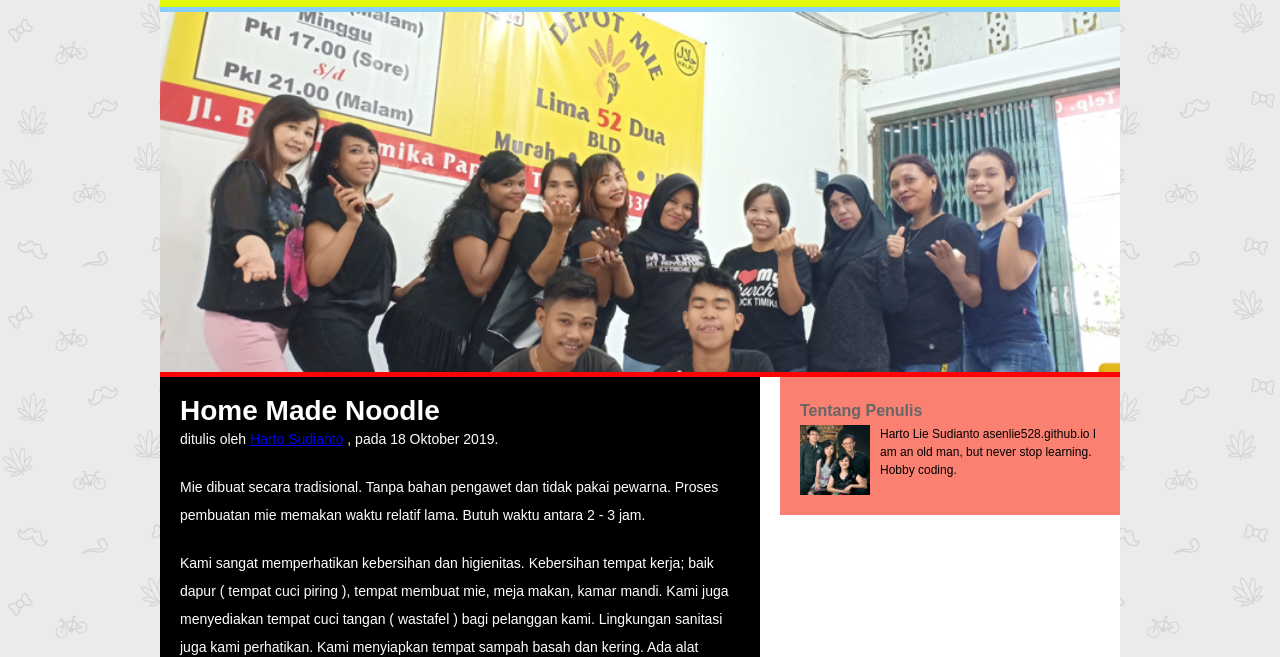
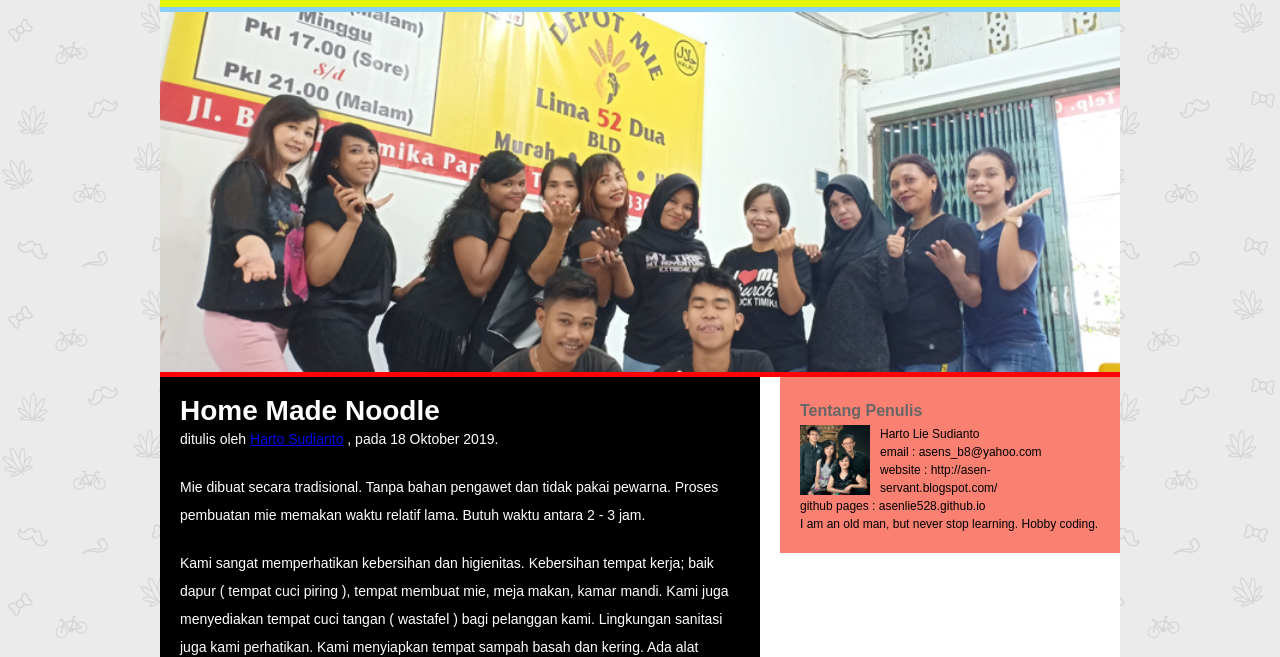
Before and after one commit to asenlie528/asenlie528.github.io, a plain HTML site: page index.html in a window 1280 px wide. Shown: the part 147-804 px from the top of the page. Drawn offline with Linux system fonts and the light colour scheme.

Commit message:
Revisi penulis

```diff
--- a/index.html
+++ b/index.html
@@ -37,9 +37,11 @@
 			<div class="sidebar">
 				<h3>Tentang Penulis</h3>
 				<img src="img/keluarga09_Crop_Thumb.png" alt="harto">
-				<p>Harto Lie Sudianto
-					asenlie528.github.io
-					I am an old man, but never stop learning. Hobby coding.</p>
+				<p>Harto Lie Sudianto</p>
+				<p>email : asens_b8@yahoo.com</p>
+				<p>website : http://asen-servant.blogspot.com/</p>
+				<p>github pages : asenlie528.github.io</p>
+				<p>I am an old man, but never stop learning. Hobby coding.</p>
 			</div>
 		</div>
 		<div class="footer">
```
